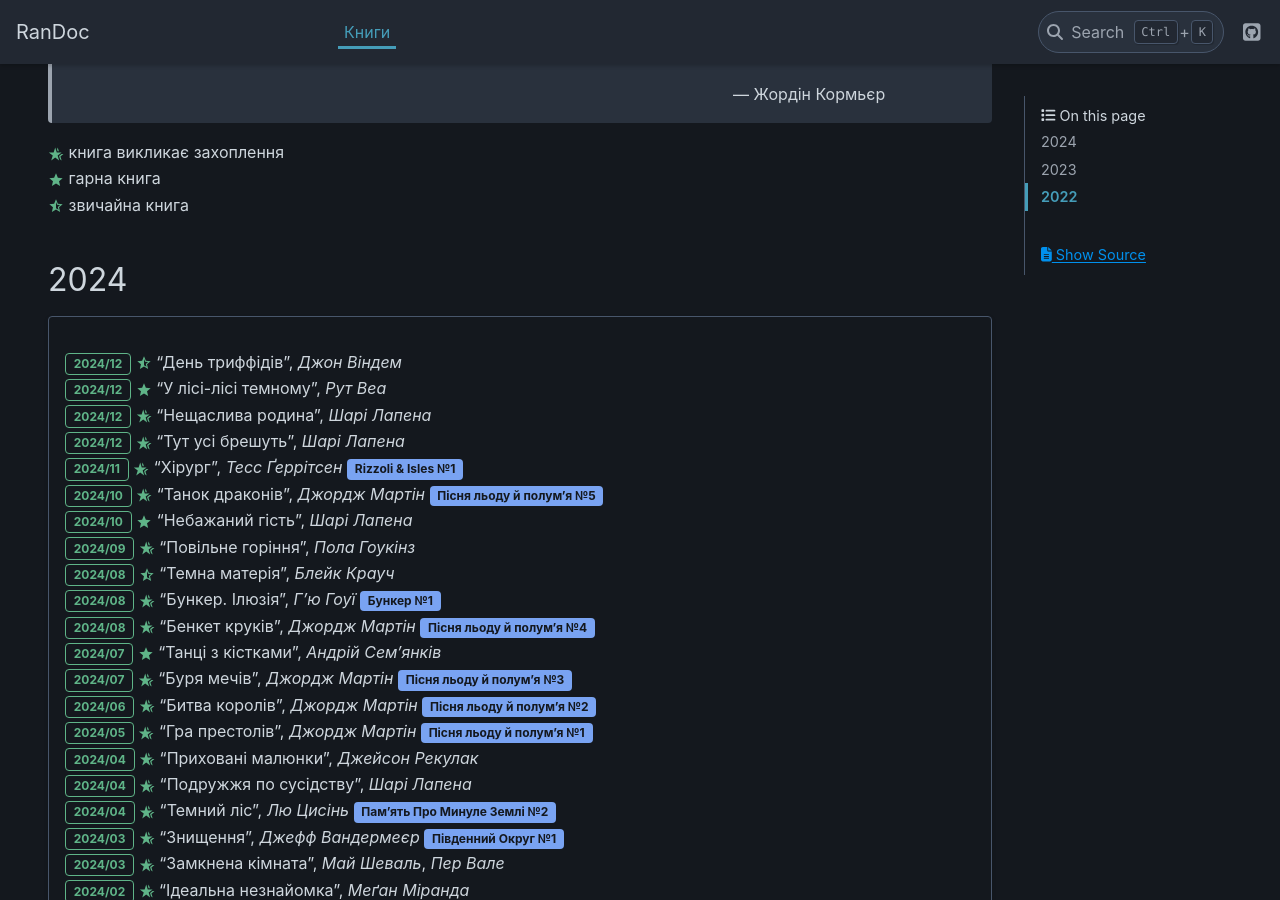
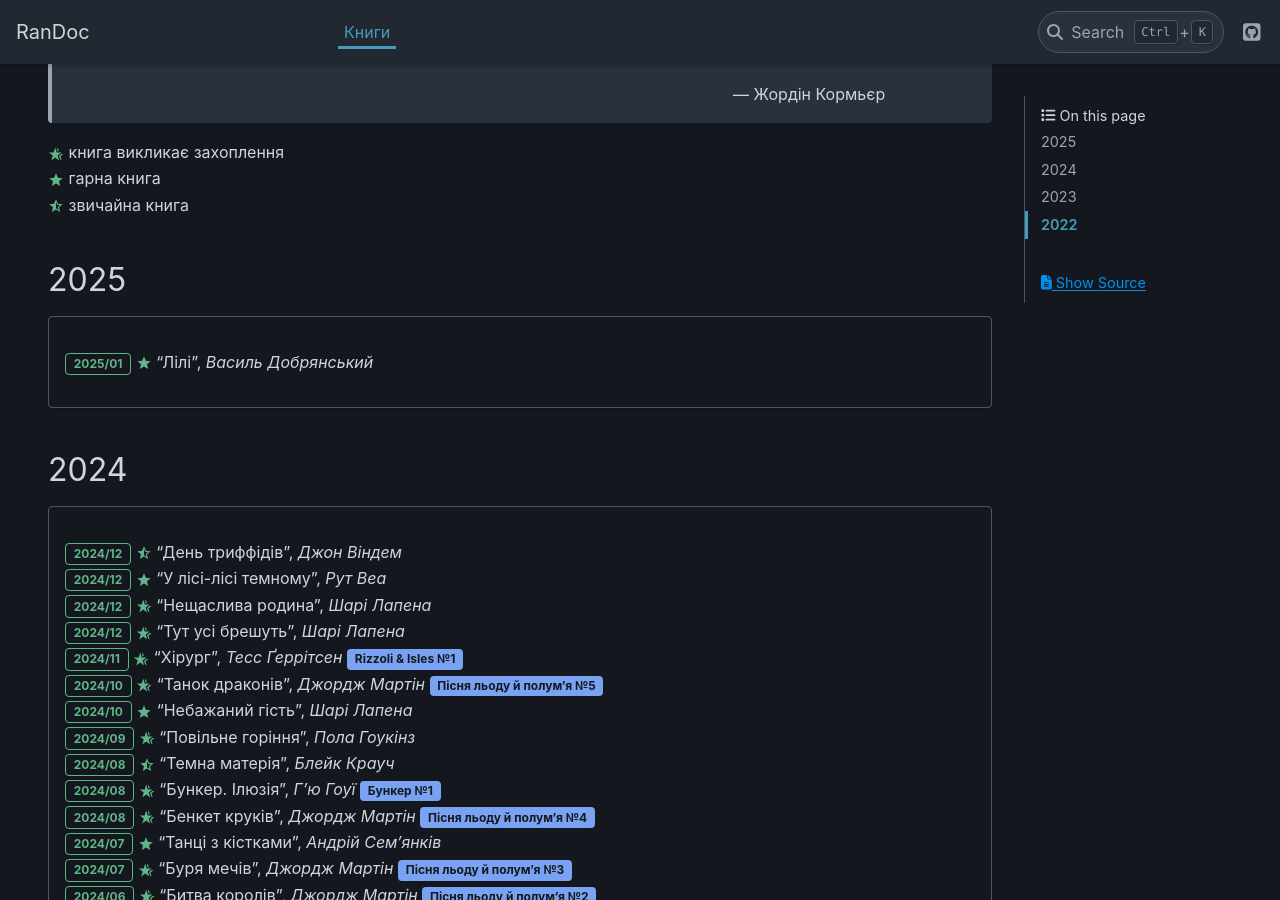
Before and after one commit to grembeter/randoc, a Sphinx documentation site: the page built from docs/source/books.rst, in a window 1280 px wide and 900 px high, scrolled down 316 px. Built offline with Sphinx 7.4.7 and the PyData theme 0.15.4, drawn with Linux system fonts in a browser that asks for light colours.

Commit message:
books: add Лілі
Signed-off-by: Grygorii Tertychnyi <grembeter@gmail.com>

```diff
--- a/docs/source/books.rst
+++ b/docs/source/books.rst
@@ -21,6 +21,13 @@
 | |+| книга викликає захоплення
 | |/| гарна книга
 | |-| звичайна книга
+
+2025
+####
+
+.. card::
+
+   | :bdg-success-line:`2025/01` |/| "Лілі", *Василь Добрянський*
 
 2024
 ####
```
